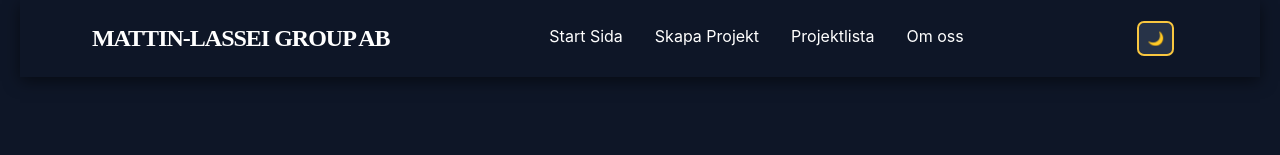
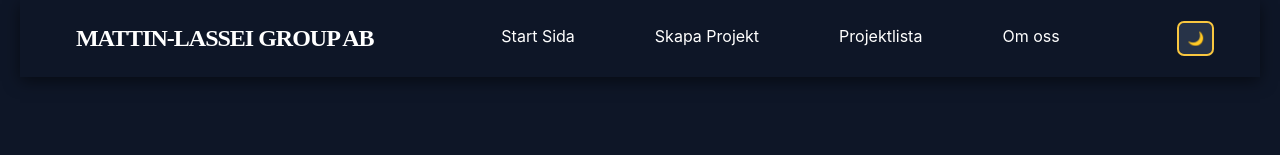
Before and after one commit to Yaarub-N/ProjectManagmentReact, a React (Vite) app in the folder ProjectManagment/: page /create in a window 1280 px wide. Shown: the top 155 px of the page. Built offline with nearby package versions, Linux system fonts and the light colour scheme; no server answers.

Commit message:
update global.css

```diff
--- a/ProjectManagment/src/Styles/global.css
+++ b/ProjectManagment/src/Styles/global.css
@@ -10,31 +10,30 @@ html {
   font-size: 16px;
 }
 
-/* Color Palette */
 :root {
-  --main-background-color: #0e1627; /* Dark Navy */
+  --main-background-color: #0e1627;
   --main-text-color: #ffffff; /* White */
   --main-text2-color: #f9c740; /* Gold */
   --hover-color: #273348; /* Darker Navy */
   --box-shadow: 0px 4px 15px rgba(0, 0, 0, 0.5);
   --card-box-shadow: 0px 6px 20px rgba(0, 0, 0, 0.5);
-  --success-color: #81c784; /* Green */
-  --success-background: #1b3a2f; /* Dark Green */
-  --error-color: #f44336; /* Red */
-  --error-background: #3b1e1e; /* Dark Red */
+  --success-color: #4caf50; /* Green */
+  --success-background: #e8f5e9; /* Light Green */
+  --error-color: #d32f2f; /* Dark Red */
+  --error-background: #fbe9e7; /* Light Red */
 }
 
 .dark-mode {
   --main-background-color: #ffffff; /* White */
   --main-text-color: #333333; /* Dark Gray */
   --main-text2-color: #666666; /* Gray */
-  --hover-color: #e8f0fe; /* Light Blue */
+  --hover-color: #d9e0ea; /* Light Blue */
   --box-shadow: 0px 4px 15px rgba(0, 0, 0, 0.1);
   --card-box-shadow: 0px 6px 20px rgba(0, 0, 0, 0.2);
-  --success-color: #4caf50; /* Green */
-  --success-background: #e8f5e9; /* Light Green */
-  --error-color: #d32f2f; /* Dark Red */
-  --error-background: #fbe9e7; /* Light Red */
+  --success-color: #81c784; /* Green */
+  --success-background: #1b3a2f; /* Dark Green */
+  --error-color: #f44336; /* Red */
+  --error-background: #3b1e1e; /* Dark Red */
 }
 
 /* Base Styles */
@@ -142,6 +141,7 @@ header a {
   color: var(--main-text-color);
   text-decoration: none;
   transition: background-color 0.3s ease;
+  padding: 1.5rem;
 }
 
 header li:hover,
@@ -264,7 +264,7 @@ button:focus {
 
 /*create-project*/
 .create-project h2 {
-  margin-bottom: 30px;
+  margin-bottom: 3rem;
   text-transform: capitalize;
 }
 
@@ -333,6 +333,10 @@ button:focus {
 .delete-btn {
   background-color: var(--error-color);
   color: var(--main-text-color);
+}
+/* edit-project*/
+.edit-project h2 {
+  margin-bottom: 3rem;
 }
 
 .edit-btn {
@@ -407,13 +411,14 @@ button:focus {
   font-size: 1rem;
   cursor: pointer;
   background-color: var(--main-text2-color);
-  color: white;
+  color: var(--main-background-color);
   border: none;
   border-radius: 5px;
 }
 
 .home button:hover {
-  background-color: var(--main-text2-color);
+  background-color: var(--main-background-color);
+  color: var(--main-text2-color);
 }
 
 /* Responsive Design */
--- a/ProjectManagment/src/components/Navbar.jsx
+++ b/ProjectManagment/src/components/Navbar.jsx
@@ -29,7 +29,6 @@ const Navbar = () => {
           </div>
 
           <h3 className="logo">
-            {" "}
             <Link to="/">Mattin-Lassei Group AB</Link>
           </h3>
 
```
